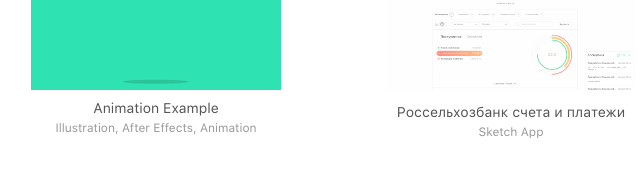
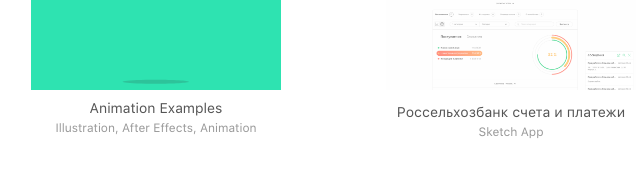
Before and after one commit to euppi98/euppi98.github.io, a plain HTML site: page index.html in a window 1280 px wide. Shown: the part 225-411 px from the top of the page, 129-769 px from the left. Drawn offline with Linux system fonts and the light colour scheme; grey boxes are pictures that could not be loaded.

Commit message:
Update index.html

```diff
--- a/index.html
+++ b/index.html
@@ -77,7 +77,7 @@
 
             </a>
             <div class="text_al" style="text-align: center;">
-                <a href="projects/animation_example.html" class="top_link">Animation Example</a>
+                <a href="projects/animation_example.html" class="top_link">Animation Examples</a>
                 <p style="color: #999999; font-size: 12px;">
                     <a href="filter/illustration.html" class="lower_link">Illustration</a>, <a href="filter/after_effects.html" class="lower_link">After Effects</a>, <a href="filter/animation.html" class="lower_link">Animation</a>
                 </p>
```
